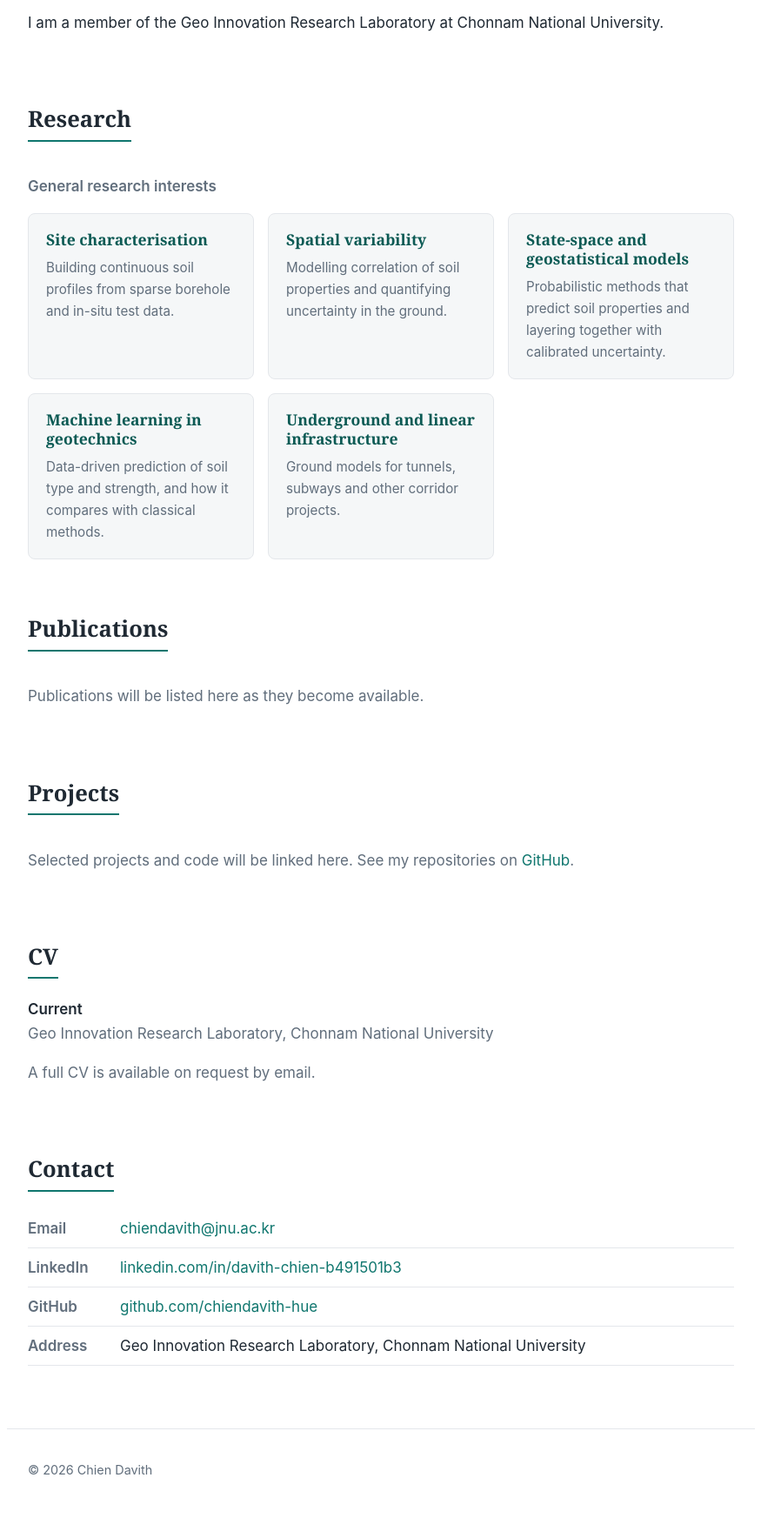
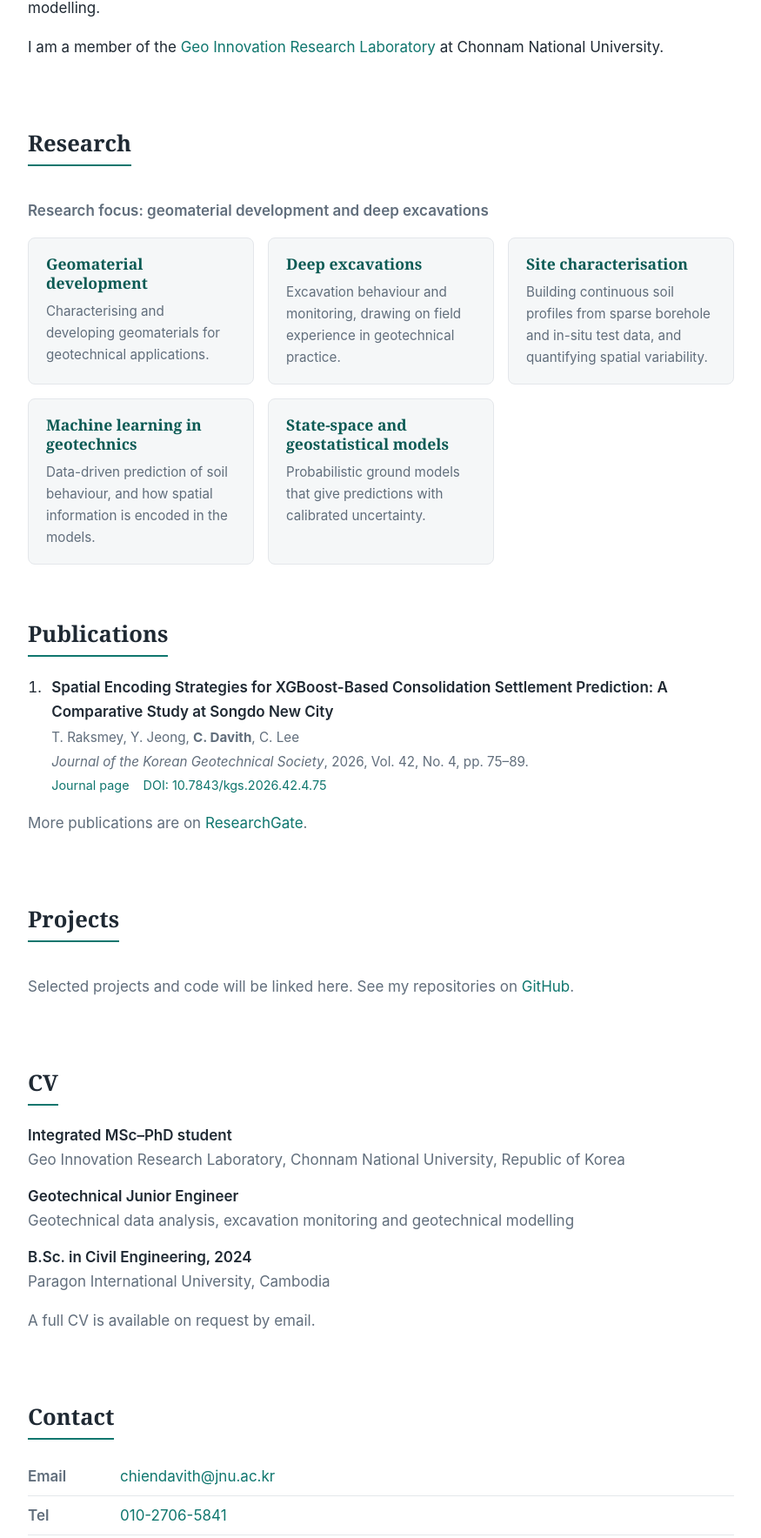
Before and after one commit to chiendavith-hue/chiendavith-hue.github.io, a plain HTML site: page index.html in a window 1280 px wide. Shown: the part 582-2350 px from the top of the page at 87% size, without its empty margins (202-1077 px from the left). Drawn offline with Linux system fonts and the light colour scheme.

Commit message:
Add bio, publication, ResearchGate, ORCID, lab and contact details

```diff
--- a/index.html
+++ b/index.html
@@ -4,7 +4,7 @@
   <meta charset="utf-8">
   <meta name="viewport" content="width=device-width, initial-scale=1">
   <title>Chien Davith | MSc &amp; PhD Student, Geotechnics</title>
-  <meta name="description" content="Personal academic website of Chien Davith, Geo Innovation Research Laboratory, Chonnam National University.">
+  <meta name="description" content="Personal academic website of Chien Davith, MSc and PhD student at the Geo Innovation Research Laboratory, Chonnam National University. Research: geomaterial development and deep excavations.">
   <link rel="stylesheet" href="style.css">
 </head>
 <body>
@@ -33,6 +33,7 @@
         <p class="actions">
           <a class="button" href="mailto:chiendavith@jnu.ac.kr">Email me</a>
           <a class="button ghost" href="https://www.linkedin.com/in/davith-chien-b491501b3">LinkedIn</a>
+          <a class="button ghost" href="https://www.researchgate.net/profile/Davith-Chien-2">ResearchGate</a>
           <a class="button ghost" href="https://github.com/chiendavith-hue">GitHub</a>
         </p>
       </div>
@@ -40,40 +41,51 @@
 
     <section id="about">
       <h2>About</h2>
-      <p>I work on geotechnical site characterisation, using statistical and machine-learning methods to build reliable ground models from limited investigation data. My focus is on linear infrastructure, where boreholes are sparse and lie along a single line.</p>
-      <p>I am a member of the Geo Innovation Research Laboratory at Chonnam National University.</p>
+      <p>I earned a Bachelor of Science in Civil Engineering from Paragon International University, Cambodia, in 2024. Before joining the integrated Master's&ndash;Ph.D. program, I worked as a Geotechnical Junior Engineer, with experience in geotechnical data analysis, excavation monitoring and geotechnical modelling.</p>
+      <p>I am a member of the <a href="https://sites.google.com/view/girl2019/home">Geo Innovation Research Laboratory</a> at Chonnam National University.</p>
     </section>
 
     <section id="research">
       <h2>Research</h2>
-      <p class="lead">General research interests</p>
+      <p class="lead">Research focus: geomaterial development and deep excavations</p>
       <ul class="cards">
         <li>
-          <h3>Site characterisation</h3>
-          <p>Building continuous soil profiles from sparse borehole and in-situ test data.</p>
+          <h3>Geomaterial development</h3>
+          <p>Characterising and developing geomaterials for geotechnical applications.</p>
         </li>
         <li>
-          <h3>Spatial variability</h3>
-          <p>Modelling correlation of soil properties and quantifying uncertainty in the ground.</p>
+          <h3>Deep excavations</h3>
+          <p>Excavation behaviour and monitoring, drawing on field experience in geotechnical practice.</p>
+        </li>
+        <li>
+          <h3>Site characterisation</h3>
+          <p>Building continuous soil profiles from sparse borehole and in-situ test data, and quantifying spatial variability.</p>
+        </li>
+        <li>
+          <h3>Machine learning in geotechnics</h3>
+          <p>Data-driven prediction of soil behaviour, and how spatial information is encoded in the models.</p>
         </li>
         <li>
           <h3>State-space and geostatistical models</h3>
-          <p>Probabilistic methods that predict soil properties and layering together with calibrated uncertainty.</p>
-        </li>
-        <li>
-          <h3>Machine learning in geotechnics</h3>
-          <p>Data-driven prediction of soil type and strength, and how it compares with classical methods.</p>
-        </li>
-        <li>
-          <h3>Underground and linear infrastructure</h3>
-          <p>Ground models for tunnels, subways and other corridor projects.</p>
+          <p>Probabilistic ground models that give predictions with calibrated uncertainty.</p>
         </li>
       </ul>
     </section>
 
     <section id="publications">
       <h2>Publications</h2>
-      <p class="muted">Publications will be listed here as they become available.</p>
+      <ol class="pubs">
+        <li>
+          <p class="pub-title">Spatial Encoding Strategies for XGBoost-Based Consolidation Settlement Prediction: A Comparative Study at Songdo New City</p>
+          <p class="pub-authors">T. Raksmey, Y. Jeong, <strong>C. Davith</strong>, C. Lee</p>
+          <p class="pub-venue"><em>Journal of the Korean Geotechnical Society</em>, 2026, Vol. 42, No. 4, pp. 75&ndash;89.</p>
+          <p class="pub-links">
+            <a href="https://www.kgsjournal.org/articles/article/WBoA/">Journal page</a>
+            <a href="https://doi.org/10.7843/kgs.2026.42.4.75">DOI: 10.7843/kgs.2026.42.4.75</a>
+          </p>
+        </li>
+      </ol>
+      <p class="muted">More publications are on <a href="https://www.researchgate.net/profile/Davith-Chien-2">ResearchGate</a>.</p>
     </section>
 
     <section id="projects">
@@ -84,8 +96,12 @@
     <section id="cv">
       <h2>CV</h2>
       <dl class="timeline">
-        <dt>Current</dt>
-        <dd>Geo Innovation Research Laboratory, Chonnam National University</dd>
+        <dt>Integrated MSc&ndash;PhD student</dt>
+        <dd>Geo Innovation Research Laboratory, Chonnam National University, Republic of Korea</dd>
+        <dt>Geotechnical Junior Engineer</dt>
+        <dd>Geotechnical data analysis, excavation monitoring and geotechnical modelling</dd>
+        <dt>B.Sc. in Civil Engineering, 2024</dt>
+        <dd>Paragon International University, Cambodia</dd>
       </dl>
       <p class="muted">A full CV is available on request by email.</p>
     </section>
@@ -94,9 +110,12 @@
       <h2>Contact</h2>
       <ul class="contact-list">
         <li><span>Email</span><a href="mailto:chiendavith@jnu.ac.kr">chiendavith@jnu.ac.kr</a></li>
+        <li><span>Tel</span><a href="tel:+821027065841">010-2706-5841</a></li>
         <li><span>LinkedIn</span><a href="https://www.linkedin.com/in/davith-chien-b491501b3">linkedin.com/in/davith-chien-b491501b3</a></li>
+        <li><span>ResearchGate</span><a href="https://www.researchgate.net/profile/Davith-Chien-2">researchgate.net/profile/Davith-Chien-2</a></li>
+        <li><span>ORCID</span><a href="https://orcid.org/0009-0003-7224-4629">0009-0003-7224-4629</a></li>
         <li><span>GitHub</span><a href="https://github.com/chiendavith-hue">github.com/chiendavith-hue</a></li>
-        <li><span>Address</span>Geo Innovation Research Laboratory, Chonnam National University</li>
+        <li><span>Lab</span><a href="https://sites.google.com/view/girl2019/home">Geo Innovation Research Laboratory</a>, Chonnam National University</li>
       </ul>
     </section>
   </main>
--- a/style.css
+++ b/style.css
@@ -71,6 +71,13 @@ section { padding: 56px 0 8px; }
 .cards li { background: var(--bg-soft); border: 1px solid var(--border); border-radius: 8px; padding: 18px 20px; }
 .cards p { margin: 0; font-size: 0.95rem; color: var(--muted); }
 
+.pubs { padding-left: 1.2em; margin: 0 0 1em; }
+.pubs li { padding-left: 0.4em; margin-bottom: 1em; }
+.pubs p { margin: 0 0 0.2em; }
+.pub-title { font-weight: 600; }
+.pub-authors, .pub-venue { color: var(--muted); font-size: 0.95rem; }
+.pub-links { font-size: 0.9rem; display: flex; gap: 16px; flex-wrap: wrap; }
+
 .timeline { margin: 0 0 1em; }
 .timeline dt { font-weight: 600; }
 .timeline dd { margin: 0 0 0.8em; color: var(--muted); }
```
